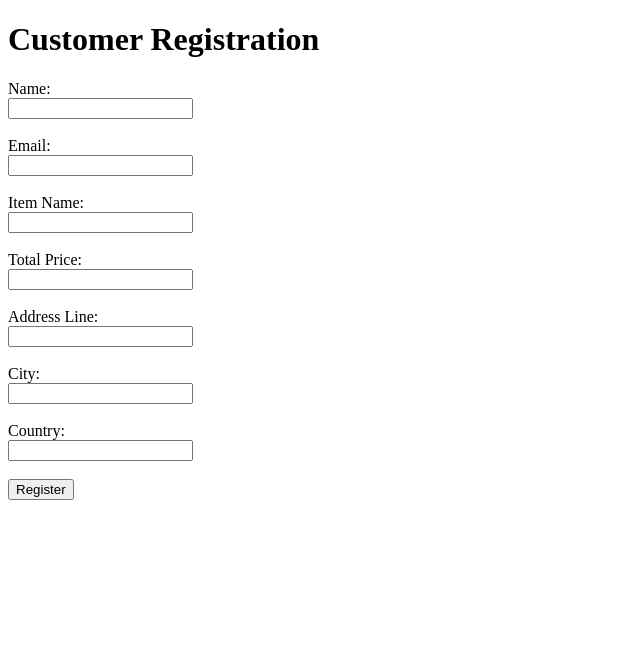
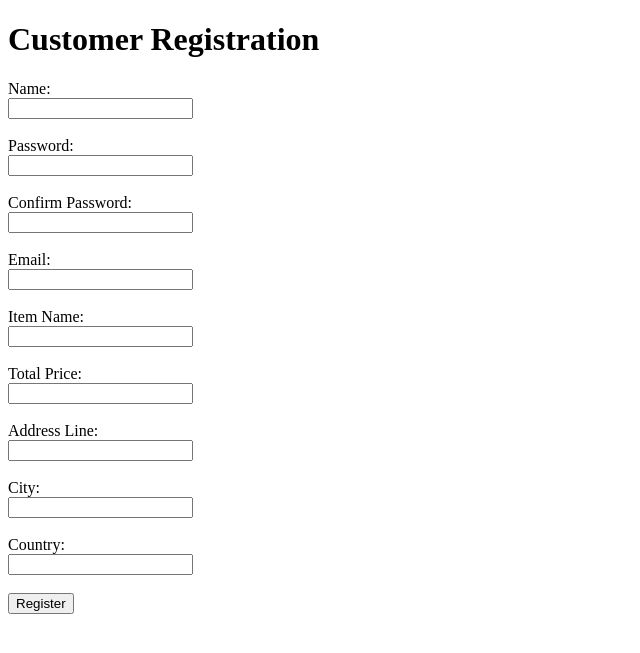
Before and after one commit to faizan-az02/flask, a Flask app: page / in a window 1280 px wide. Shown: the top 653 px of the page, without its empty margins (0-640 px from the left). Run offline with Flask 3, Linux system fonts and the light colour scheme.

Commit message:
Added Pass, Hashing and better registration

```diff
--- a/app.py
+++ b/app.py
@@ -2,6 +2,8 @@ from flask import Flask, render_template, request, redirect, session
 from extensions import db
 from display_customers import bp
 from models import Customer, Order, Address
+from werkzeug.security import generate_password_hash
+from werkzeug.security import check_password_hash
 
 def get_pass(filepath = "C:/Faizan/Misc/Github/password.txt"):
 
@@ -33,8 +35,11 @@ app.register_blueprint(bp)
 
 @app.route('/', methods=['GET', 'POST'])
 def home():
+    error = None
     if request.method == 'POST':
         name = request.form['name']
+        password = request.form['password']
+        confirm_password = request.form['confirm_password']
         email = request.form['email']
         item_name = request.form['item_name']
         total_price = request.form['total_price']
@@ -42,7 +47,12 @@ def home():
         city = request.form['city']
         country = request.form['country']
 
-        customer = Customer(name=name, email=email)
+        if password != confirm_password:
+            error = 'Passwords do not match.'
+            return render_template('register.html', error=error)
+
+        password_hash = generate_password_hash(password)
+        customer = Customer(name=name, password_hash=password_hash, email=email)
         db.session.add(customer)
         db.session.commit()
 
@@ -56,19 +66,23 @@ def home():
     return render_template('register.html')
 
 @app.route('/login', methods=['GET', 'POST'])
+
 def login():
     error = None
     if request.method == 'POST':
         email = request.form['email']
-        name = request.form['name']
-        user = Customer.query.filter_by(email=email, name=name).first()
-        if user:
+        password = request.form['password']
+
+        user = Customer.query.filter_by(email=email).first()
+
+        if user and check_password_hash(user.password_hash, password):
             session['user_id'] = user.id
             session['user_name'] = user.name
             return redirect('/welcome')
         else:
-            error = 'Invalid email or name.'
+            error = 'Invalid email or password.'
     return render_template('login.html', error=error)
+
 
 @app.route('/welcome')
 def welcome():
--- a/models.py
+++ b/models.py
@@ -2,14 +2,17 @@ from extensions import db
 
 class Customer(db.Model):
     __tablename__ = 'customers'
+
     id = db.Column(db.Integer, primary_key=True)
     name = db.Column(db.String(255), nullable=False)
     email = db.Column(db.String(255), nullable=False)
+    password_hash = db.Column(db.String(255), nullable=False)  # New line for password hash
     orders = db.relationship('Order', backref='customer', lazy=True)
     addresses = db.relationship('Address', backref='customer', lazy=True)
 
 class Order(db.Model):
     __tablename__ = 'orders'
+
     id = db.Column(db.Integer, primary_key=True)
     customer_id = db.Column(db.Integer, db.ForeignKey('customers.id'), nullable=False)
     item_name = db.Column(db.String(255), nullable=False)
@@ -17,6 +20,7 @@ class Order(db.Model):
 
 class Address(db.Model):
     __tablename__ = 'addresses'
+
     id = db.Column(db.Integer, primary_key=True)
     customer_id = db.Column(db.Integer, db.ForeignKey('customers.id'), nullable=False)
     address_line = db.Column(db.String(255), nullable=False)
--- a/templates/login.html
+++ b/templates/login.html
@@ -2,8 +2,8 @@
     <h2>Login</h2>
     <label for="email">Email:</label>
     <input type="email" id="email" name="email" required><br><br>
-    <label for="name">Name:</label>
-    <input type="text" id="name" name="name" required><br><br>
+    <label for="password">Password:</label>
+    <input type="password" id="password" name="password" required><br><br>
     <button type="submit">Login</button>
     {% if error %}
         <p style="color:red;">{{ error }}</p>
--- a/templates/register.html
+++ b/templates/register.html
@@ -7,27 +7,36 @@
     <h1>Customer Registration</h1>
     <form method="POST">
         <label>Name:</label><br>
-        <input type="text" name="name" required><br><br>
+        <input type="text" name="name" required value="{{ request.form.name if error else '' }}"><br><br>
+
+        <label>Password:</label><br>
+        <input type="password" name="password" required><br><br>
+
+        <label>Confirm Password:</label><br>
+        <input type="password" name="confirm_password" required><br><br>
 
         <label>Email:</label><br>
-        <input type="email" name="email" required><br><br>
+        <input type="email" name="email" required value="{{ request.form.email if error else '' }}"><br><br>
 
         <label>Item Name:</label><br>
-        <input type="text" name="item_name" required><br><br>
+        <input type="text" name="item_name" required value="{{ request.form.item_name if error else '' }}"><br><br>
 
         <label>Total Price:</label><br>
-        <input type="number" step="0.01" name="total_price" required><br><br>
+        <input type="number" step="0.01" name="total_price" required value="{{ request.form.total_price if error else '' }}"><br><br>
 
         <label>Address Line:</label><br>
-        <input type="text" name="address_line" required><br><br>
+        <input type="text" name="address_line" required value="{{ request.form.address_line if error else '' }}"><br><br>
 
         <label>City:</label><br>
-        <input type="text" name="city" required><br><br>
+        <input type="text" name="city" required value="{{ request.form.city if error else '' }}"><br><br>
 
         <label>Country:</label><br>
-        <input type="text" name="country" required><br><br>
+        <input type="text" name="country" required value="{{ request.form.country if error else '' }}"><br><br>
 
         <input type="submit" value="Register">
     </form>
+    {% if error %}
+        <p style="color:red;">{{ error }}</p>
+    {% endif %}
 </body>
 </html>
```
